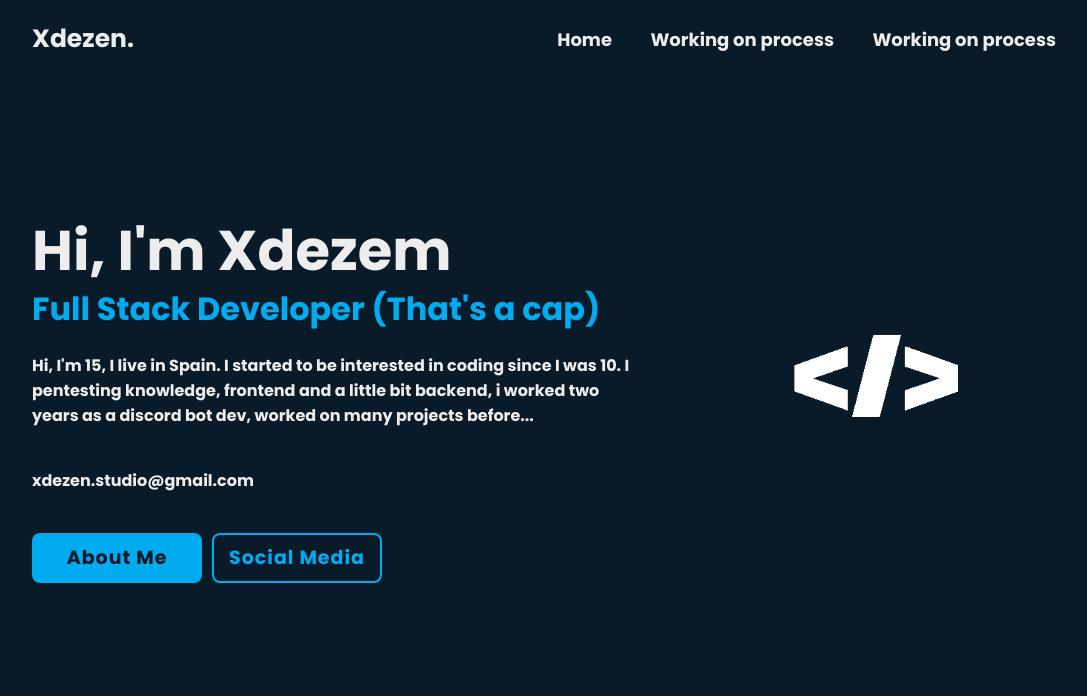
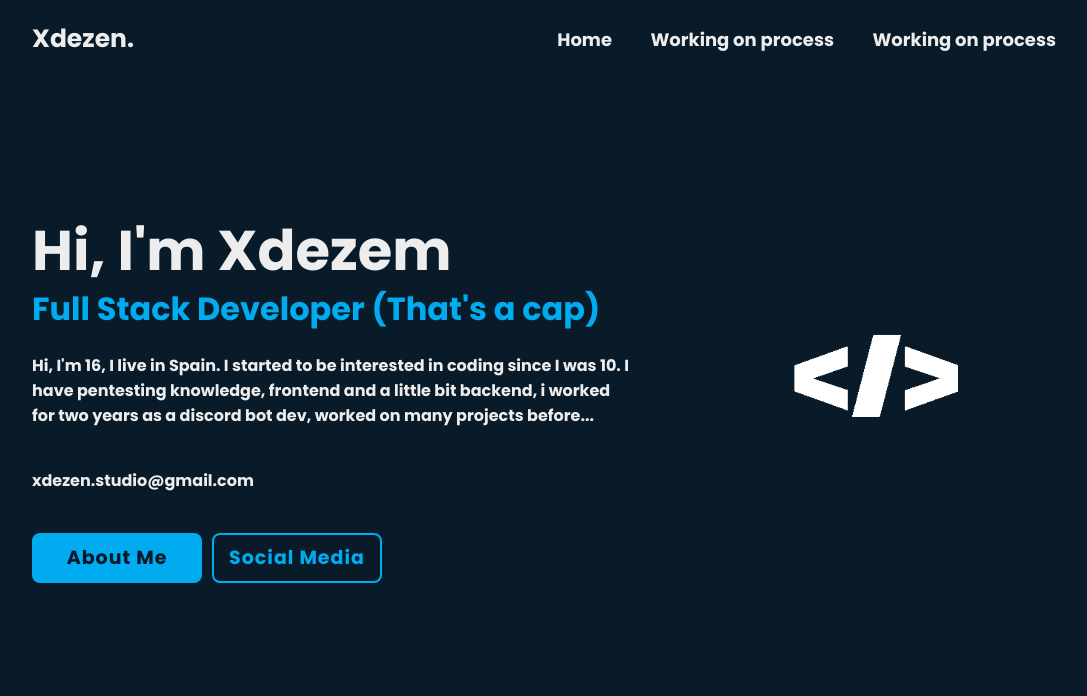
Before and after one commit to Xdezen/Portfolio, a website: page index.html in a window 1280 px wide. Shown: the top 696 px of the page, without its empty margins (96-1183 px from the left). Drawn offline with nearby package versions, Linux system fonts and the light colour scheme.

Commit message:
Update index.html

```diff
--- a/index.html
+++ b/index.html
@@ -29,7 +29,7 @@
     <div class="home-content">
         <h1>Hi, I'm Xdezem</h1>
         <h3>Full Stack Developer (That's a cap)</h3>
-        <p>Hi, I'm 15, I live in Spain. I started to be interested in coding since I was 10. I pentesting knowledge, frontend and a little bit backend, i worked two years as a discord bot dev, worked on many projects before...</p>
+        <p>Hi, I'm 16, I live in Spain. I started to be interested in coding since I was 10. I have pentesting knowledge, frontend and a little bit backend, i worked for two years as a discord bot dev, worked on many projects before...</p>
         <p>xdezen.studio@gmail.com</p>
         <div class="btn-box">
         <div class="btn-box">
```
